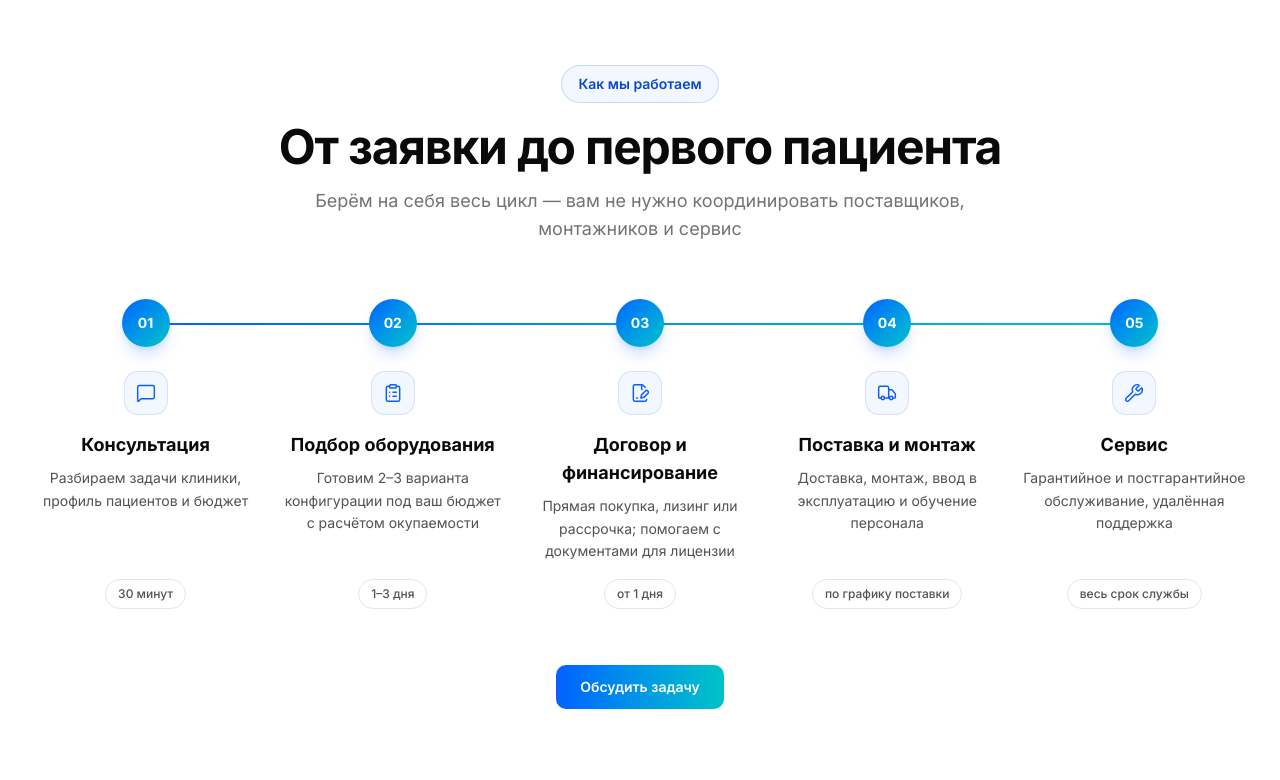
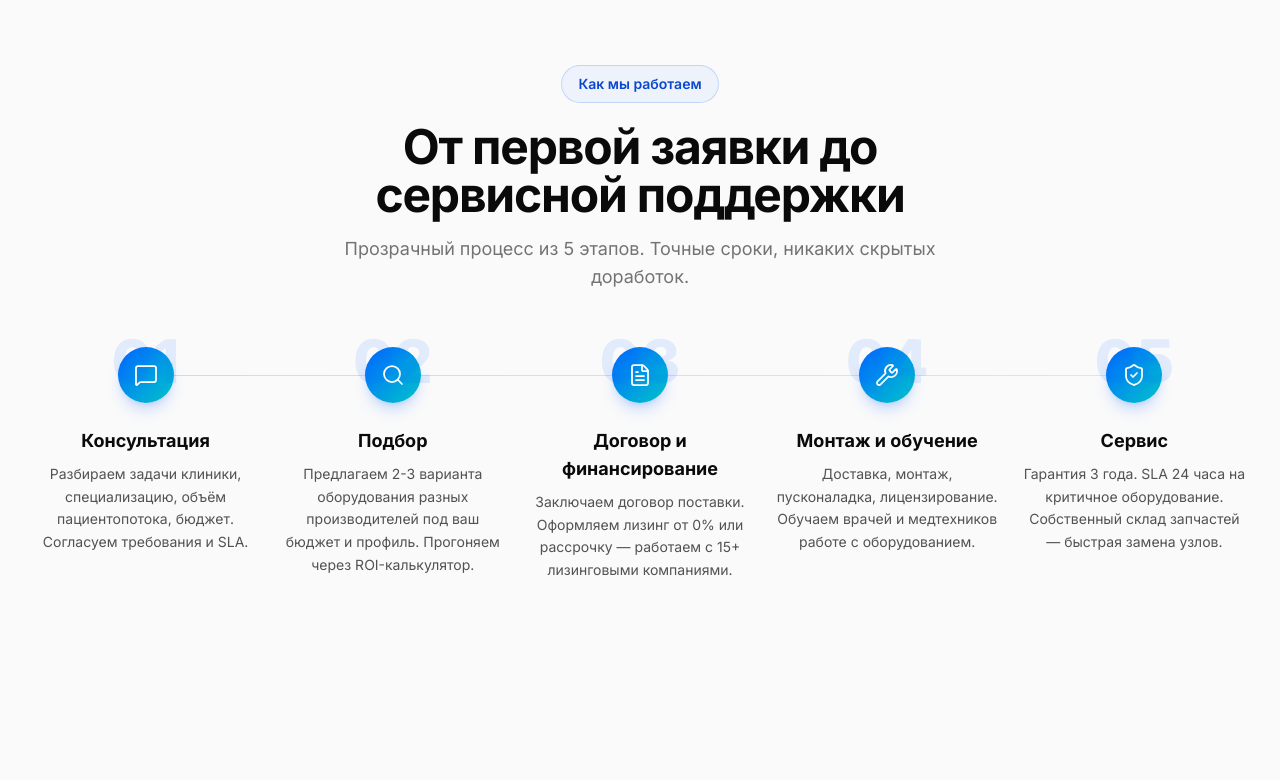
Before and after one commit to kom511901-ops/general-med-website, a Next.js app: page / in a window 1280 px wide. Shown: the part 6720-7500 px from the top of the page. Built offline with nearby package versions, Linux system fonts and the light colour scheme.

Commit message:
feat(sections): add work steps timeline

```diff
--- a/src/components/sections/steps.tsx
+++ b/src/components/sections/steps.tsx
@@ -1,24 +1,19 @@
 'use client';
 
 import { motion, useReducedMotion } from 'framer-motion';
-import {
-  ClipboardList,
-  FileSignature,
-  MessageSquare,
-  Truck,
-  Wrench,
-} from 'lucide-react';
+import { FileText, MessageSquare, Search, ShieldCheck, Wrench } from 'lucide-react';
 import type { LucideIcon } from 'lucide-react';
+import Section from '@/components/ui/section';
+import SectionHeading from '@/components/ui/section-heading';
 import { STEPS_SECTION, WORK_STEPS } from '@/lib/constants';
-import SectionHeading from '@/components/ui/section-heading';
-import Section from '@/components/ui/section';
+import { cn } from '@/lib/utils';
 
 const STEP_ICONS: Record<(typeof WORK_STEPS)[number]['icon'], LucideIcon> = {
   MessageSquare,
-  ClipboardList,
-  FileSignature,
-  Truck,
+  Search,
+  FileText,
   Wrench,
+  ShieldCheck,
 };
 
 export default function Steps() {
@@ -31,6 +26,7 @@ export default function Steps() {
       whileInView={prefersReducedMotion ? undefined : { opacity: 1, y: 0 }}
       viewport={{ once: true, margin: '-100px' }}
       transition={{ duration: prefersReducedMotion ? 0 : 0.5 }}
+      className={cn('bg-neutral-50 dark:bg-neutral-900/50')}
     >
       <Section>
         <div className="container mx-auto max-w-7xl px-6 lg:px-8">
@@ -41,28 +37,20 @@ export default function Steps() {
           />
 
           <div className="relative mt-14">
-          <motion.div
+            <div
               aria-hidden="true"
-            className="absolute bottom-8 left-6 top-8 w-0.5 origin-top bg-gradient-to-b from-brand-500 to-accent-500 lg:hidden"
-            initial={prefersReducedMotion ? false : { scaleY: 0 }}
-            whileInView={prefersReducedMotion ? undefined : { scaleY: 1 }}
-            viewport={{ once: true, margin: '-100px' }}
-            transition={{ duration: prefersReducedMotion ? 0 : 0.9, ease: 'easeOut' }}
+              className="absolute bottom-7 left-7 top-7 w-px bg-gradient-to-b from-brand-500 to-accent-500 opacity-20 lg:hidden"
             />
-          <motion.div
+            <div
               aria-hidden="true"
-            className="absolute left-[10%] right-[10%] top-6 hidden h-0.5 origin-left bg-gradient-to-r from-brand-500 to-accent-500 lg:block"
-            initial={prefersReducedMotion ? false : { scaleX: 0 }}
-            whileInView={prefersReducedMotion ? undefined : { scaleX: 1 }}
-            viewport={{ once: true, margin: '-100px' }}
-            transition={{ duration: prefersReducedMotion ? 0 : 0.9, ease: 'easeOut' }}
+              className="absolute left-[10%] right-[10%] top-7 hidden h-px bg-gradient-to-r from-brand-500 to-accent-500 opacity-20 lg:block"
             />
 
             <motion.ol
               className="grid gap-8 lg:grid-cols-5 lg:gap-5"
               variants={{
                 hidden: {},
-              visible: { transition: { staggerChildren: prefersReducedMotion ? 0 : 0.12 } },
+                visible: { transition: { staggerChildren: prefersReducedMotion ? 0 : 0.1 } },
               }}
               initial={prefersReducedMotion ? false : 'hidden'}
               whileInView={prefersReducedMotion ? undefined : 'visible'}
@@ -75,44 +63,34 @@ export default function Steps() {
                   <motion.li
                     key={step.number}
                     variants={{
-                    hidden: { opacity: 0, y: prefersReducedMotion ? 0 : 20 },
+                      hidden: { opacity: 0, y: prefersReducedMotion ? 0 : 30 },
                       visible: { opacity: 1, y: 0 },
                     }}
                     transition={{ duration: prefersReducedMotion ? 0 : 0.4 }}
-                  className="relative flex gap-4 lg:flex-col lg:items-center lg:gap-0 lg:text-center"
+                    className="relative flex h-full gap-4 lg:flex-col lg:items-center lg:gap-0 lg:text-center"
                   >
-                  <div className="relative z-10 flex size-12 shrink-0 items-center justify-center rounded-full bg-gradient-to-br from-brand-500 to-accent-500 text-sm font-bold text-white shadow-lg shadow-brand-500/20 lg:mb-6">
+                    <div className="relative z-10 flex size-14 shrink-0 items-center justify-center rounded-full bg-gradient-to-br from-brand-500 to-accent-500 text-white shadow-lg shadow-brand-500/20">
+                      <span className="absolute -top-4 left-1/2 -translate-x-1/2 text-6xl font-extrabold text-brand-500/10">
                         {step.number}
+                      </span>
+                      <StepIcon
+                        aria-hidden="true"
+                        className="relative z-10 size-6"
+                        strokeWidth={1.75}
+                      />
                     </div>
 
                     <div className="min-w-0 flex-1 pb-2 lg:flex lg:h-full lg:flex-col lg:items-center">
-                    <div className="flex size-11 items-center justify-center rounded-xl border border-brand-500/15 bg-brand-500/5 text-brand-500">
-                      <StepIcon aria-hidden="true" className="size-5" strokeWidth={1.75} />
-                    </div>
-                    <h3 className="mt-4 text-lg font-bold">{step.title}</h3>
+                      <h3 className="text-lg font-bold lg:mt-6">{step.title}</h3>
                       <p className="mt-2 text-sm leading-relaxed text-neutral-600 dark:text-neutral-400">
                         {step.description}
                       </p>
-                    <div className="mt-4 pt-4 lg:mt-auto">
-                      <span className="inline-flex rounded-full border border-border bg-background px-3 py-1.5 text-xs font-medium text-neutral-600 dark:text-neutral-300">
-                        {step.duration}
-                      </span>
-                    </div>
                     </div>
                   </motion.li>
                 );
               })}
             </motion.ol>
           </div>
-
-        <div className="mt-12 text-center">
-          <a
-            href="#contact"
-            className="inline-flex h-11 items-center justify-center rounded-lg bg-gradient-to-r from-brand-500 to-accent-500 px-6 text-sm font-semibold text-white transition hover:shadow-lg focus-visible:ring-2 focus-visible:ring-brand-500 focus-visible:ring-offset-2"
-          >
-            {STEPS_SECTION.cta}
-          </a>
-        </div>
         </div>
       </Section>
     </motion.section>
--- a/src/lib/constants.ts
+++ b/src/lib/constants.ts
@@ -210,18 +210,15 @@ export const EXCLUSIVE_BRANDS: ExclusiveBrand[] = [
 
 export interface WorkStep {
   number: string;
-  icon: 'MessageSquare' | 'ClipboardList' | 'FileSignature' | 'Truck' | 'Wrench';
+  icon: 'MessageSquare' | 'Search' | 'FileText' | 'Wrench' | 'ShieldCheck';
   title: string;
   description: string;
-  duration: string;
 }
 
 export const STEPS_SECTION = {
   eyebrow: 'Как мы работаем',
-  title: 'От заявки до первого пациента',
-  subtitle:
-    'Берём на себя весь цикл — вам не нужно координировать поставщиков, монтажников и сервис',
-  cta: 'Обсудить задачу',
+  title: 'От первой заявки до сервисной поддержки',
+  subtitle: 'Прозрачный процесс из 5 этапов. Точные сроки, никаких скрытых доработок.',
 };
 
 export const WORK_STEPS: WorkStep[] = [
@@ -229,36 +226,36 @@ export const WORK_STEPS: WorkStep[] = [
     number: '01',
     icon: 'MessageSquare',
     title: 'Консультация',
-    description: 'Разбираем задачи клиники, профиль пациентов и бюджет',
-    duration: '30 минут',
+    description:
+      'Разбираем задачи клиники, специализацию, объём пациентопотока, бюджет. Согласуем требования и SLA.',
   },
   {
     number: '02',
-    icon: 'ClipboardList',
-    title: 'Подбор оборудования',
-    description: 'Готовим 2–3 варианта конфигурации под ваш бюджет с расчётом окупаемости',
-    duration: '1–3 дня',
+    icon: 'Search',
+    title: 'Подбор',
+    description:
+      'Предлагаем 2-3 варианта оборудования разных производителей под ваш бюджет и профиль. Прогоняем через ROI-калькулятор.',
   },
   {
     number: '03',
-    icon: 'FileSignature',
+    icon: 'FileText',
     title: 'Договор и финансирование',
-    description: 'Прямая покупка, лизинг или рассрочка; помогаем с документами для лицензии',
-    duration: 'от 1 дня',
+    description:
+      'Заключаем договор поставки. Оформляем лизинг от 0% или рассрочку — работаем с 15+ лизинговыми компаниями.',
   },
   {
     number: '04',
-    icon: 'Truck',
-    title: 'Поставка и монтаж',
-    description: 'Доставка, монтаж, ввод в эксплуатацию и обучение персонала',
-    duration: 'по графику поставки',
+    icon: 'Wrench',
+    title: 'Монтаж и обучение',
+    description:
+      'Доставка, монтаж, пусконаладка, лицензирование. Обучаем врачей и медтехников работе с оборудованием.',
   },
   {
     number: '05',
-    icon: 'Wrench',
+    icon: 'ShieldCheck',
     title: 'Сервис',
-    description: 'Гарантийное и постгарантийное обслуживание, удалённая поддержка',
-    duration: 'весь срок службы',
+    description:
+      'Гарантия 3 года. SLA 24 часа на критичное оборудование. Собственный склад запчастей — быстрая замена узлов.',
   },
 ];
 
```
Lines whose indentation alone changed are shown as unchanged.
